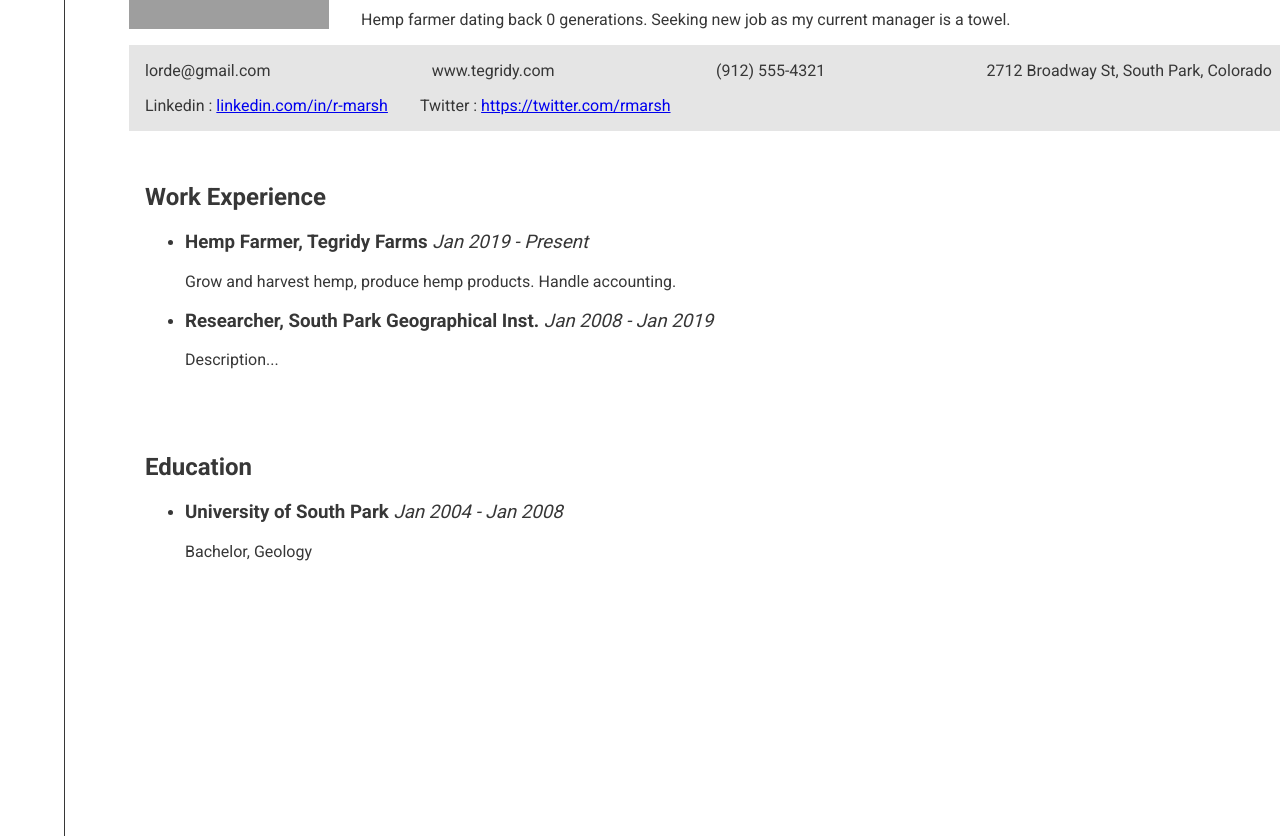
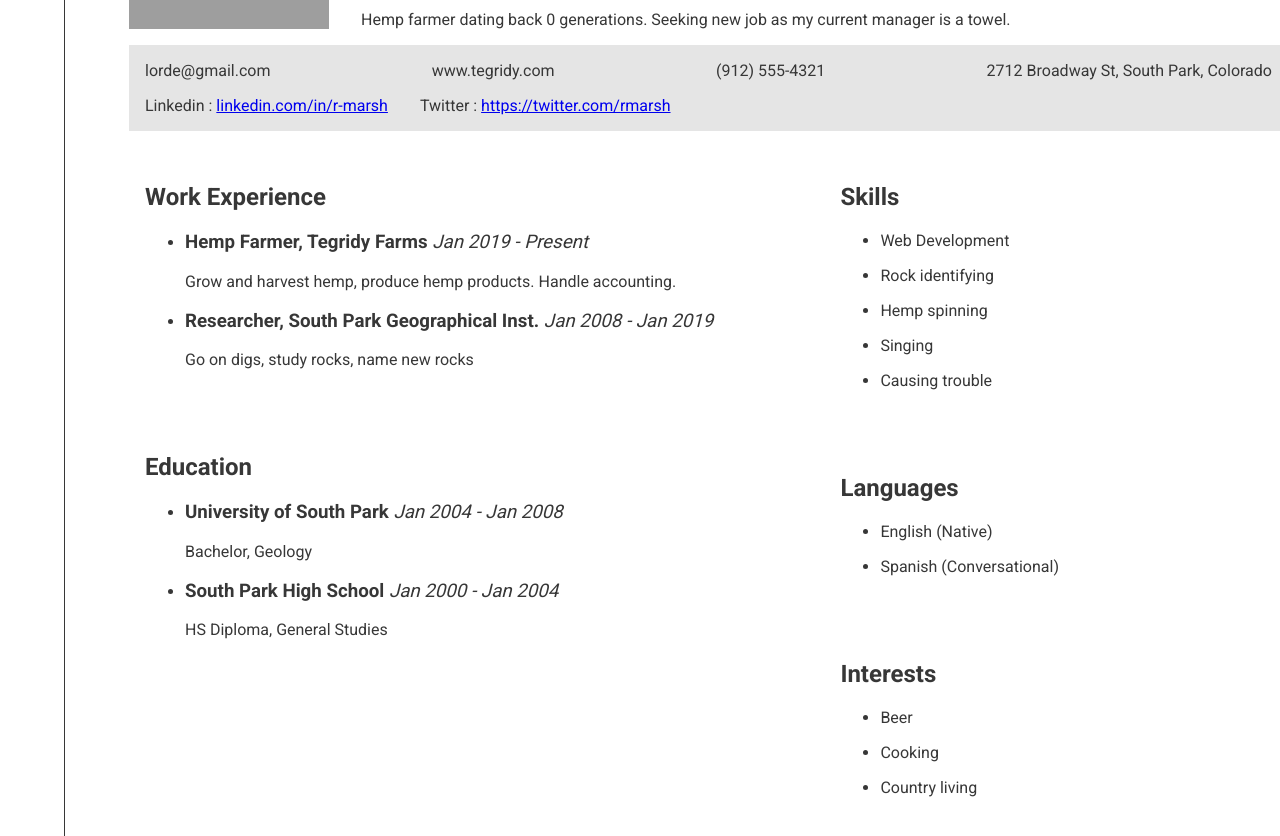
Before and after one commit to clairefro/resume-builder, a React (Create React App) app: page / in a window 1280 px wide. Shown: the part 340-1176 px from the top of the page. Built offline with nearby package versions, Linux system fonts and the light colour scheme; grey boxes are pictures that could not be loaded.

Commit message:
sloppy resume ready

```diff
--- a/src/components/resumePreview.js
+++ b/src/components/resumePreview.js
@@ -19,6 +19,7 @@ const ResumePreview = ({ data }) => {
     languages,
     interests
   } = data
+
   return (
     <div className="resume-preview">
       <div className="section-basic-info">
@@ -66,14 +67,12 @@ const ResumePreview = ({ data }) => {
           <div className="section work-experience">
             <h2>Work Experience</h2>
             <ul className="work-items">
-              {work.map((w,i)=> {
-                return (
+              {work.map((w,i)=> (
                   <li className="item work-item" key={i}>
                     <h3>{`${w.position}, ${w.company}`} <span className="date">{stringifyDates(w.startDate, w.endDate)}</span></h3>
                     <p>{w.summary && w.summary}</p>
                   </li>
                 )
-              }
               )}
             </ul>
           </div>
@@ -83,33 +82,60 @@ const ResumePreview = ({ data }) => {
           <div className="section education">
             <h2>Education</h2>
             <ul className="education-items">
-              {education.map((e,i)=> {
-                return (
+              {education.map((e,i)=> (
                   <li className="item education-item" key={i}>
                     <h3>{e.institution}{' '}<span className="date">{stringifyDates(e.startDate, e.endDate)}</span></h3>
                     <p>{e.certificate && e.certificate}, {e.field && e.field}</p>
                   </li>
-                )}
+                )
+              )}
+            </ul>
+          </div>
+        )}
+      </div>
+
+      <div className="panel-right">
+        {skills && (
+          <div className="section skills">
+            <h2>Skills</h2>
+            <ul className="skills-items">
+              {skills.map((s,i)=> (
+                  <li className="item skills-item" key={i}>
+                      <p>{s.name}</p>
+                  </li>
+                )
               )}
             </ul>
           </div>
         )}
 
-        <div className="section education">
-        </div>
+        {skills && (
+          <div className="section languages">
+            <h2>Languages</h2>
+            <ul className="languages-items">
+              {languages.map((l,i)=> (
+                  <li className="item languages-item" key={i}>
+                      <p>{`${l.language} (${l.fluency})`}</p>
+                  </li>
+                )
+              )}
+            </ul>
+          </div>
+        )}
 
-      </div>
-
-      <div className="panel-right">
-
-        <div className="section skills">
-        </div>
-
-        <div className="section languages">
-        </div>
-
-        <div className="section interests">
-        </div>
+        {interests && (
+          <div className="section interests">
+            <h2>Interests</h2>
+            <ul className="interests-items">
+              {interests.map((int,i)=> (
+                  <li className="item languages-item" key={i}>
+                      <p>{int}</p>
+                  </li>
+                )
+              )}
+            </ul>
+          </div>
+        )}
 
       </div>
     </div>
--- a/src/data/sample.js
+++ b/src/data/sample.js
@@ -36,7 +36,7 @@ export const data = {
     position: "Researcher",
     startDate: "2008-01-01",
     endDate: "2019-01-01",
-    summary: "Description...",
+    summary: "Go on digs, study rocks, name new rocks",
   }],
   // "volunteer": [{
   //   "organization": "Organization",
@@ -55,7 +55,15 @@ export const data = {
     certificate: "Bachelor",
     startDate: "2004-01-01",
     endDate: "2008-01-01",
-  }],
+  },
+  {
+    institution: "South Park High School",
+    field: "General Studies",
+    certificate: "HS Diploma",
+    startDate: "2000-01-01",
+    endDate: "2004-01-01",
+  }
+],
   // "awards": [{
   //   "title": "Award",
   //   "date": "2014-11-01",
@@ -70,7 +78,19 @@ export const data = {
       "CSS",
       "Javascript"
     ]
-  }],
+  },
+  {
+    name: "Rock identifying"
+  },
+  {
+    name: "Hemp spinning"
+  },
+  {
+    name: "Singing"
+  },
+  {
+    name: "Causing trouble"
+  },],
   languages: [{
     language: "English",
     fluency: "Native"
--- a/src/styles/components/_resume_preview.scss
+++ b/src/styles/components/_resume_preview.scss
@@ -44,9 +44,5 @@
   .panels {
     display: grid;
     grid-template-columns: 60% 40%;
-    .panel-left {
-
-    }
-
   }
 }
--- a/src/styles/global.scss
+++ b/src/styles/global.scss
@@ -11,8 +11,12 @@ body {
 a,p {
   padding: 0;
   margin: 0;
+}
 
+li {
+  margin-bottom: 1rem;
 }
+
 .container {
   margin: 4rem;
 }
```
